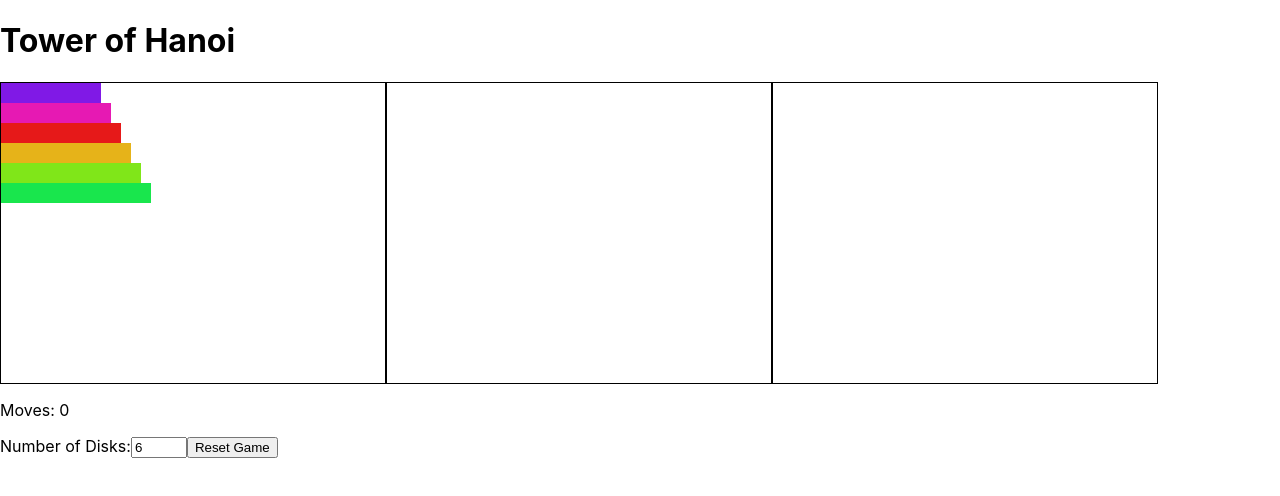
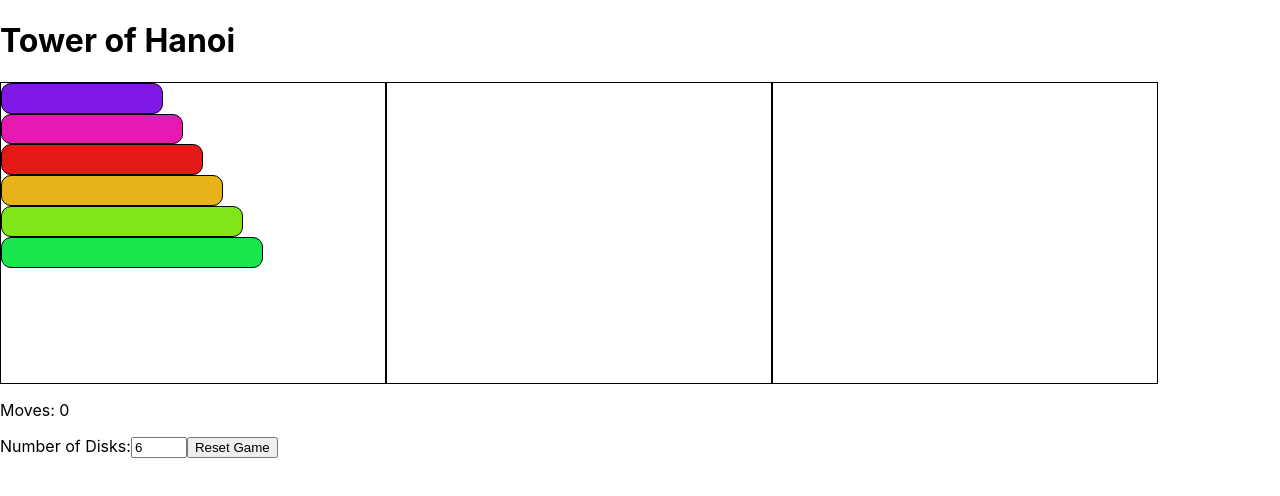
Before and after one commit to StefanoBisio/Typescript-TowerOfHanoi, a React (Create React App) app: page / in a window 1280 px wide. Shown: the top 496 px of the page. Built offline with nearby package versions, Linux system fonts and the light colour scheme.

Commit message:
add comments and styling fix to Disk.tsx

```diff
--- a/src/components/Disk/Disk.module.css
+++ b/src/components/Disk/Disk.module.css
@@ -1,9 +1,5 @@
 .disk {
-  position: absolute;
-  bottom: 0;
-  left: 50%;
-  transform: translateX(-50%);
-  border-radius: 5px;
-  user-drag: none;
-  user-select: none;
+  border-radius: 10px;
+  height: 1.8rem;
+  border: 1px solid black;
 }
--- a/src/components/Disk/Disk.tsx
+++ b/src/components/Disk/Disk.tsx
@@ -1,6 +1,7 @@
 import React from 'react';
 import { useDrag } from 'react-dnd';
-import './Disk.module.css';
+import styles from './Disk.module.css';
+
 
 interface DiskProps {
   diskId: number;
@@ -8,25 +9,31 @@ interface DiskProps {
 }
 
 export const Disk: React.FC<DiskProps> = ({ diskId, towerIndex }) => {
+  // Use the useDrag hook from react-dnd to enable dragging of the disk
   const [{ isDragging }, drag] = useDrag(() => ({
+    // Set the type of the draggable item to 'disk'
     type: 'disk',
+    // Pass the diskId and towerIndex as the item data
     item: { id: diskId, source: towerIndex },
+    // Collect the isDragging property from the monitor
     collect: (monitor) => ({
       isDragging: !!monitor.isDragging(),
     }),
   }));
 
-  const diskWidth = 40 + diskId * 10;
-  const diskHeight = 20;
+  // Calculate the width and height of the disk based on its size
+  const diskWidth = 40 + diskId * 20;
 
   return (
     <div
+      // Attach the drag ref to enable dragging
       ref={drag}
-      className="disk"
+      className={styles.disk}
       style={{
         width: `${diskWidth}px`,
-        height: `${diskHeight}px`,
+        // Set the background color based on the disk size
         backgroundColor: `hsl(${diskId * 45}, 80%, 50%)`,
+        // Set the opacity to 0.5 when dragging, otherwise 1
         opacity: isDragging ? 0.5 : 1,
       }}
     ></div>
```
